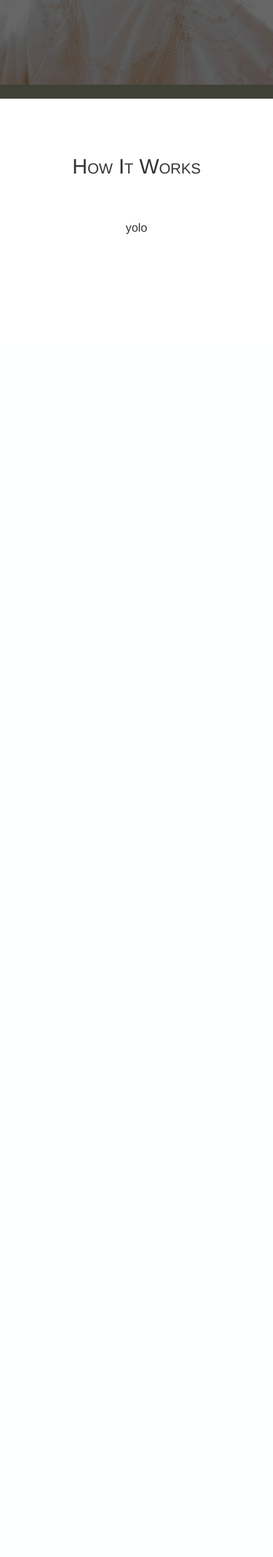
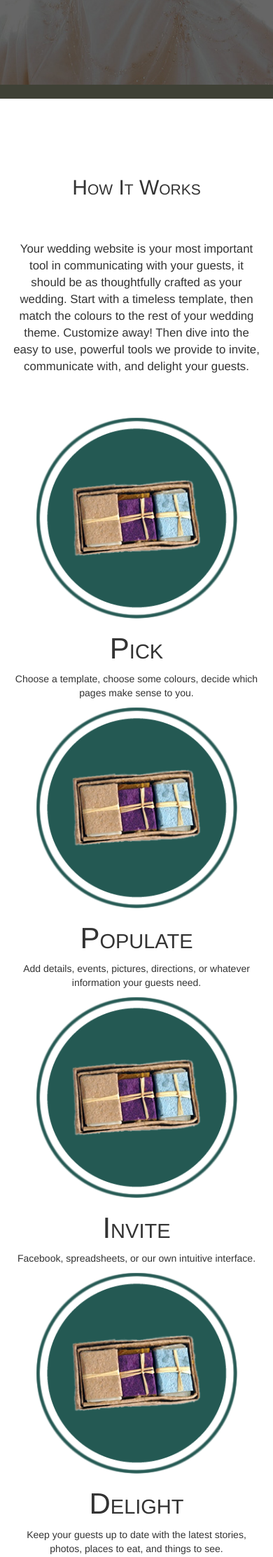
Before and after one commit to resorath/bootstrapwedding.com, a CodeIgniter app: page / in a window 390 px wide. Shown: the part 449-2674 px from the top of the page at 70% size. Before the commit the page ends 784 px from the top, so only its background shows below. Run offline with CodeIgniter, Linux system fonts and the light colour scheme; some libraries are stand-ins or nearby versions.

Commit message:
Features summary website

```diff
--- a/application/views/home.php
+++ b/application/views/home.php
@@ -86,12 +86,78 @@
       </div>
 
       <div id="howitworks">
-        <div class="container" id="howitworks-content">
+        <div class="container mainpage-container" id="howitworks-content">
           <h2>How It Works</h2>
 
           <p id="howitworks-message">
-            yolo
+            Your wedding website is your most important tool in communicating with your guests, it should be as thoughtfully crafted as your wedding.
+            Start with a timeless template, then match the colours to the rest of your wedding theme. Customize away! Then dive into the easy to use, powerful
+            tools we provide to invite, communicate with, and delight your guests.
+
           </p>
+
+
+          <div class="row" id="howitworks-cols">
+
+            <div class="col-sm-3">
+              <img src="http://soapersstreet.tophatandmonocle.com/assets/img/signup.png">
+              <h3>Pick</h3>
+              <p>Choose a template, choose some colours, decide which pages make sense to you.</p>
+            </div>
+
+            <div class="col-sm-3">
+              <img src="http://soapersstreet.tophatandmonocle.com/assets/img/signup.png">
+              <h3>Populate</h3>
+              <p>Add details, events, pictures, directions, or whatever information your guests need.</p>
+            </div>
+
+            <div class="col-sm-3">
+              <img src="http://soapersstreet.tophatandmonocle.com/assets/img/signup.png">
+              <h3>Invite</h3>
+              <p>Facebook, spreadsheets, or our own intuitive interface.</p>
+            </div>
+
+            <div class="col-sm-3">
+              <img src="http://soapersstreet.tophatandmonocle.com/assets/img/signup.png">
+              <h3>Delight</h3>
+              <p>Keep your guests up to date with the latest stories, photos, places to eat, and things to see.</p>
+            </div>
+
+          </div>
+
+        </div>
+      </div>
+
+      <p>
+
+
+      </div>
+
+      <div id="features-website">
+        <div id="features-website-left">
+        </div>
+        <div id="features-website-right">
+          <h2>Start with your Website</h2>
+          <p>Your guests don't sit at their computer anymore. Your wedding website should work flawlessly across phones, tablets, and computers.
+          All our designs are hand crafted to look timeless across everyone's device. There's nothing special you have to do, it just works!</p>
+
+          <div id="mockups-container">
+            <div class="row">
+              <div class="col-sm-4">
+                <img src="<?=base_url() ?>assets/img/imac.png" class="mockup" id="mockup-imac">
+                <em class="figure">Design1 Name</em>
+              </div>
+              <div class="col-sm-4">
+                <img src="<?=base_url() ?>assets/img/iphone.png" class="mockup" id="mockup-iphone">
+                <em class="figure">Design2 Name</em>
+              </div>
+              <div class="col-sm-4">
+                <img src="<?=base_url() ?>assets/img/ipad.png" class="mockup" id="mockup-ipad">
+                <em class="figure">Design3 Name</em>
+              </div>
+            </div>
+          </div>
+
         </div>
 
       </div>
--- a/assets/css/core.css
+++ b/assets/css/core.css
@@ -287,7 +287,7 @@ html, body
 	font-size: 1.2em;
 }
 
-#howitworks-content h2
+.mainpage-container h2
 {
 	font-variant: small-caps;
 }
@@ -316,4 +316,108 @@ html, body
 	height: 140px;
 }
 
+.width100p
+{
+	width: 100%;
+}
+
+.width45p
+{
+	width: 45%;
+}
+
+
 /* END Home */
+
+/* Features */
+#features-website
+{
+	margin-top: 50px;
+	font-size: 0px;
+}
+
+#features-website-left
+{
+	width: 50%;
+	height: 600px;
+	background-position: center top;
+	background-repeat: no-repeat;
+	background-size: cover;
+	background-image: url('../img/coupletablet.jpg');
+	background-color: #3F4136;
+	color: #fff;
+	position: relative;
+	display: inline-block;
+
+}
+
+#features-website-right
+{
+	width: 50%;
+	height: 600px;
+	background-color: #83C5D1;
+	display: inline-block;
+	font-size: 12px;
+	vertical-align: top;
+	text-align: center;
+	color: #fff;
+}
+
+.mockup
+{
+	padding-bottom: 15px;
+}
+
+#mockup-imac
+{
+	width: 100%;
+}
+
+#mockup-ipad
+{
+	width: 100%;
+	padding-top: 10px;
+	padding-bottom: 30px;
+}
+
+#mockup-iphone
+{
+	width: 45%;
+}
+
+#features-website-right > h2
+{
+	padding: 0px;
+	margin: 0px;
+	padding-top: 30px;
+	font-size: 1.8em;
+		font-family: 'Comfortaa', cursive;
+	text-transform: uppercase;
+	font-weight: bold;
+	letter-spacing: 3px;
+}
+
+#features-website-right > p
+{
+	padding: 20px;
+	text-align: justify;
+	font-size: 1.4em;
+}
+
+.figure
+{
+	display: block;
+	text-align: center;
+}
+
+#mockups-container
+{
+	width: 95%;
+	margin: 0 auto;
+	padding-top: 40px;
+}
+
+#howitworks-content
+{
+	padding-top: 30px;
+}
--- a/assets/css/phone.css
+++ b/assets/css/phone.css
@@ -203,5 +203,57 @@
 
 /* END Home */
 
+/* Features */
+
+.mockup
+{
+	padding-bottom: 15px;
+	padding-top: 20px;
+}
+
+#features-website-left
+{
+	width: 100%;
+	height: 400px;
+	display: block;
 
 }
+
+#features-website-right
+{
+	width: 100%;
+	height: 1300px;
+	display: block;
+}
+
+#features-website-right > h2
+{
+	padding-top: 30px;
+	font-size: 1.5em;
+	letter-spacing: 2px;
+	font-weight: bold;
+}
+
+#features-website-right > p
+{
+	font-size: 1.3em;
+}
+
+
+.figure
+{
+	display: block;
+	text-align: center;
+	padding-bottom: 30px;
+}
+
+#mockup-ipad
+{
+	width: 100%;
+	padding-top: inherit;
+	padding-bottom: 15px;
+}
+
+
+
+}
--- a/assets/css/tablet.css
+++ b/assets/css/tablet.css
@@ -219,4 +219,6 @@
 
 /* END Home */
 
+
+
 }
```
Also changed, not shown: assets/img/coupletablet.jpg (added), assets/img/coupletablet_black.jpg (added), assets/img/imac.png (added), assets/img/ipad.png (added), assets/img/ipad.trans.png (added), assets/img/iphone.png (added), assets/img/phonecouples.jpg (added), assets/img/websitescouple.jpg (added), assets/img/websitescouple_r.jpg (added).
